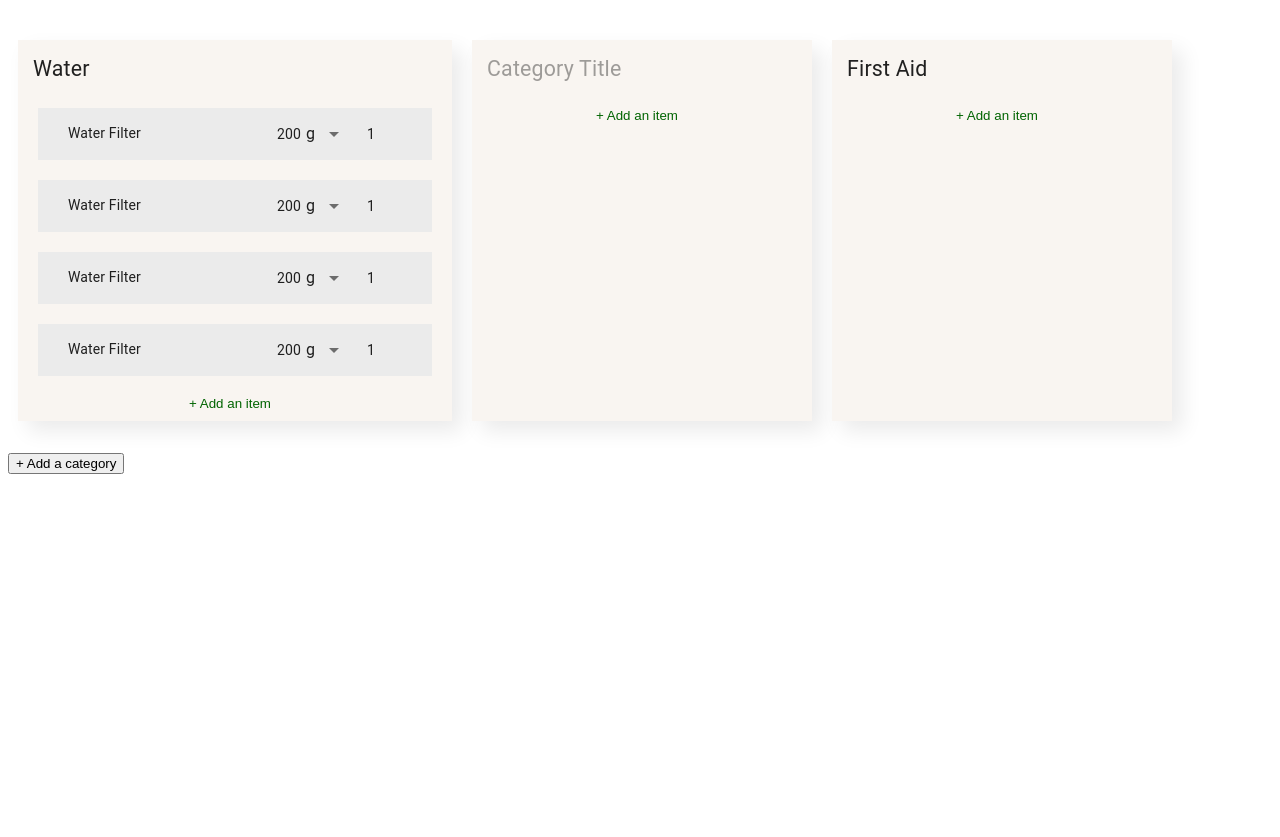
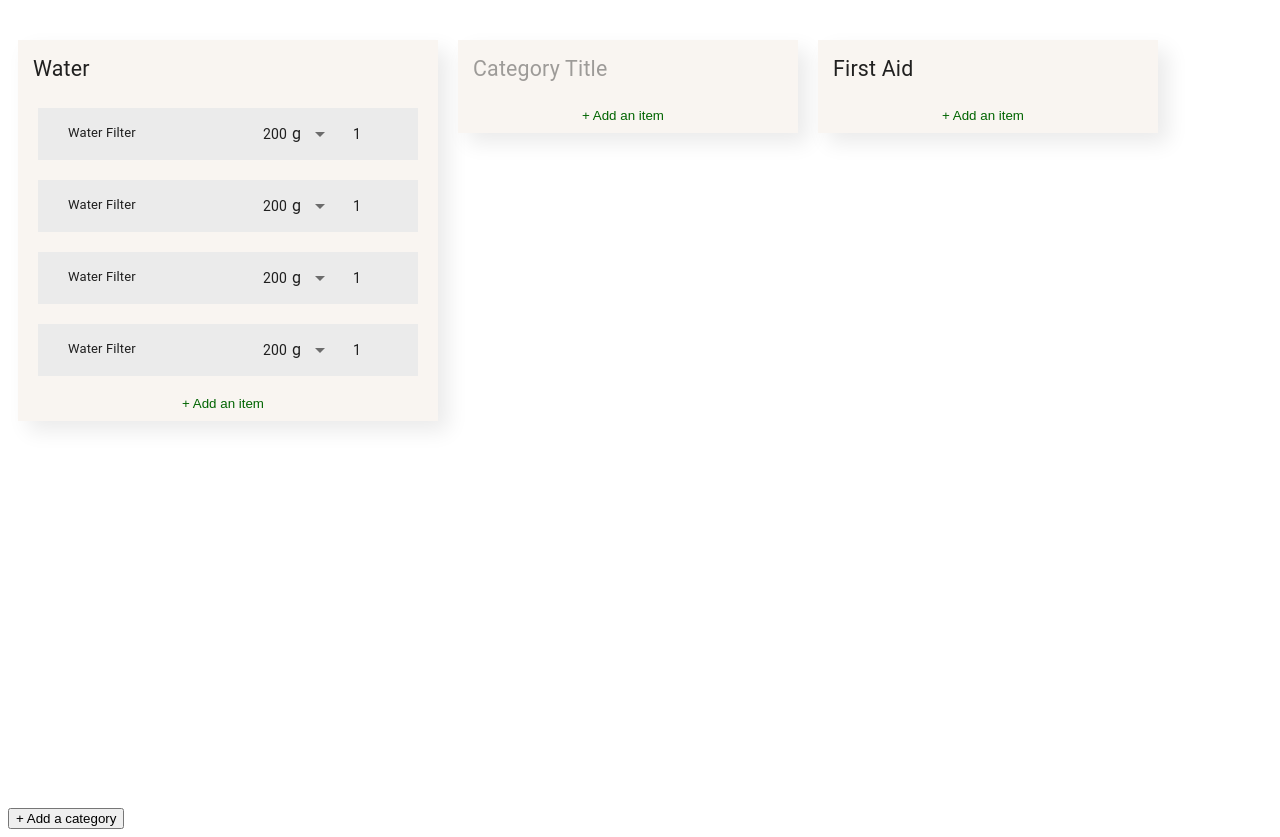
Before and after one commit to mitchHartigan/trekkr, a React (Create React App) app: page / in a window 1280 px wide. Before the commit the page ends 800 px from the top, so only its background shows below. Built offline with nearby package versions, Linux system fonts and the light colour scheme.

Commit message:
fix: category height being fixed

```diff
--- a/src/pack/BackpackData/index.js
+++ b/src/pack/BackpackData/index.js
@@ -58,6 +58,8 @@ export default class BackpackData extends Component {
               display: "flex",
               flexDirection: "row",
               overflowX: "scroll",
+              alignItems: "flex-start",
+              height: "100vh",
             }}
           >
             {this.state.categoryOrder.map((categoryId) => {
--- a/src/pack/Category/Category.elem.js
+++ b/src/pack/Category/Category.elem.js
@@ -10,7 +10,7 @@ export const CategoryContainer = styled.div`
   padding: 0vh 10px 0vh 10px;
   margin: 4vh 10px 4vh 10px;
   min-width: 25vw;
-  max-height: 60vh;
+  max-height: 80vh;
   border-radius: 0px;
   overflow-y: scroll;
   box-shadow: 10px 10px 20px #ebebeb;
--- a/src/pack/Item/_item.scss
+++ b/src/pack/Item/_item.scss
@@ -2,13 +2,14 @@
   padding: 10px;
   display: flex;
   flex-direction: row;
+  align-items: center;
   justify-content: space-between;
   &:hover {
     background-color: grey;
   }
   &__input {
     background-color: white;
-    font-size: 14px;
+    font-size: 13px;
   }
   &__weightInput {
     max-width: 40px;
```
